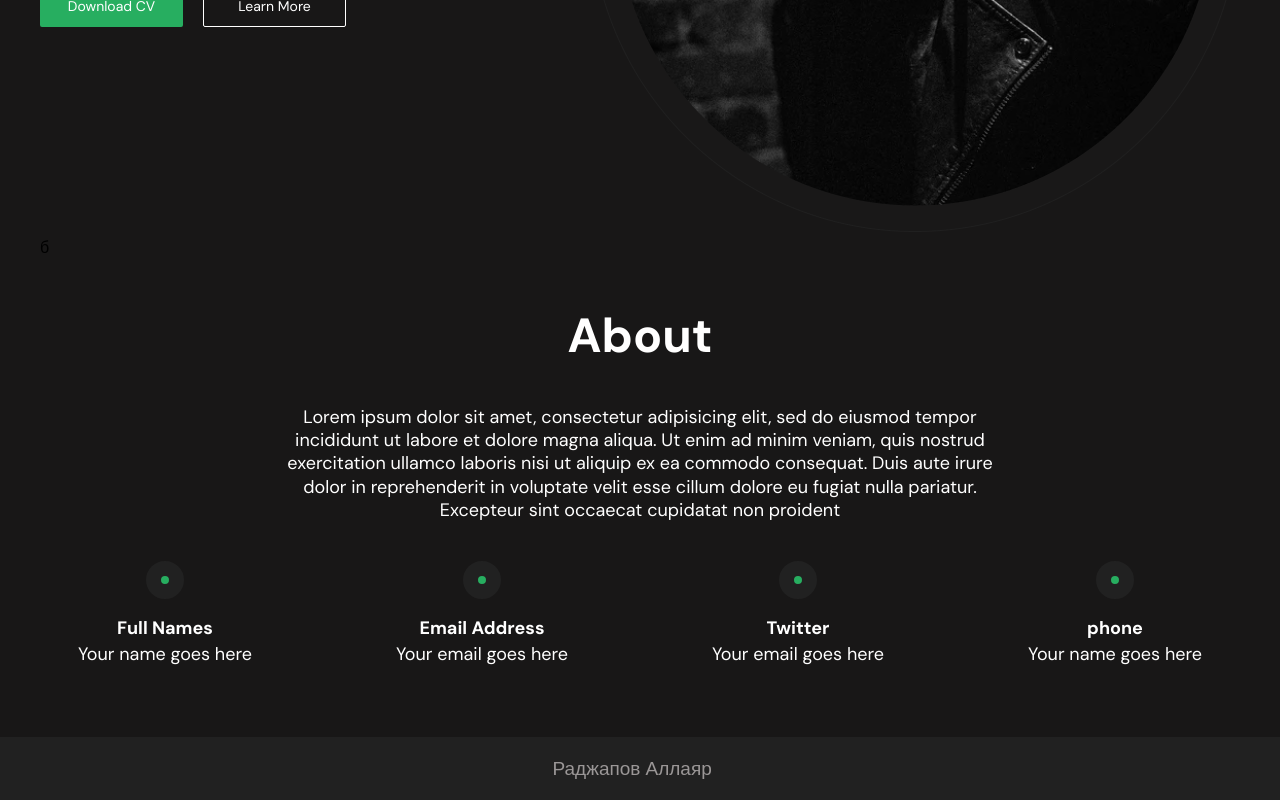
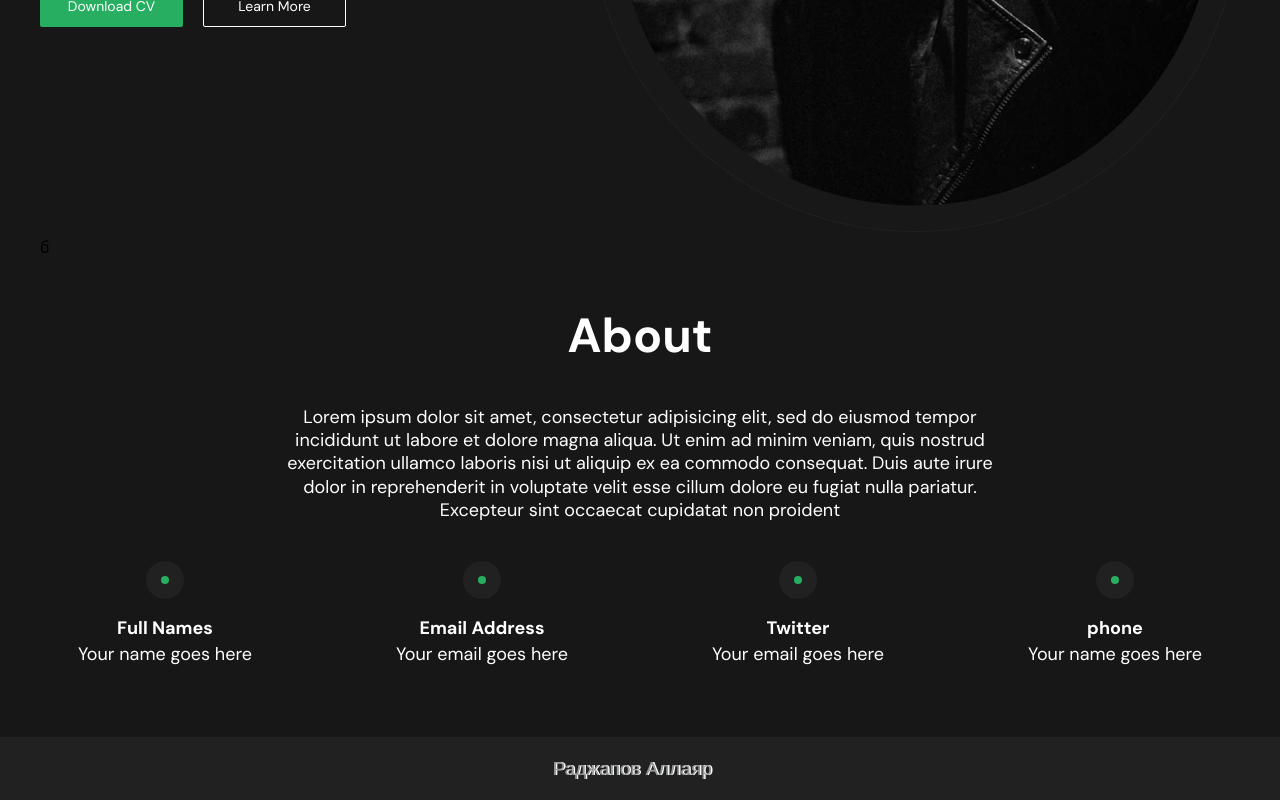
Before and after one commit to Allaiar/first-react, a React (Create React App) app: page / in a window 1280 px wide. In both pictures the pointer is over the element "Раджапов Аллаяр". Shown: the part 609-1409 px from the top of the page. Built offline with nearby package versions, Linux system fonts and the light colour scheme.

Commit message:
first commit

```diff
--- a/src/app.scss
+++ b/src/app.scss
@@ -113,5 +113,6 @@
       @include text(500, 19px, 23.44px, #9b9797);
       cursor: pointer;
       margin-left: -5px;
+      text-shadow: rgb(243, 251, 251) 1.5px 0;
     }
   }
```
